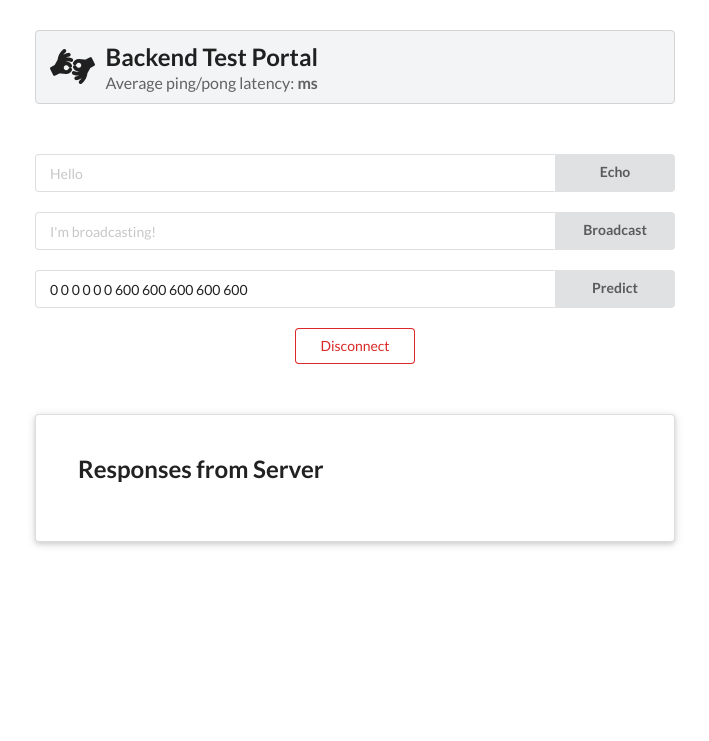
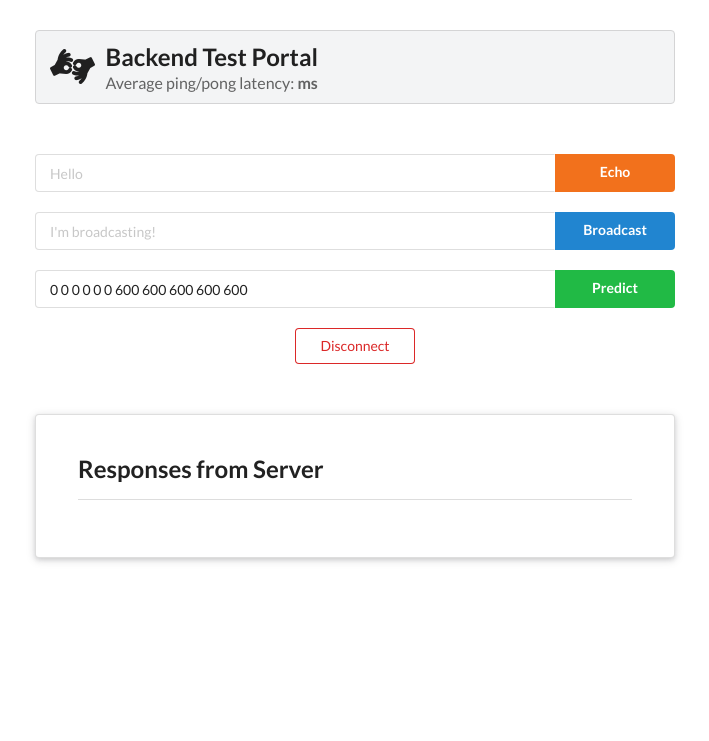
Before and after one commit to christinayyma/Capstone, a Flask app: page / in a window 1280 px wide. Shown: the top 741 px of the page, without its empty margins (285-994 px from the left). Run offline with Flask 2, Linux system fonts and the light colour scheme; parts of the project's set-up code (start-up, migrations or seed data) failed here and were passed over; some libraries are stand-ins or nearby versions.

Commit message:
Some more UI changes

```diff
--- a/backend/main.py
+++ b/backend/main.py
@@ -1,6 +1,7 @@
 from flask import Flask, render_template, session, request
 from flask_socketio import SocketIO, send, emit, disconnect
 from predict import predict
+import time
 
 async_mode = "eventlet"
 
--- a/backend/templates/index.html
+++ b/backend/templates/index.html
@@ -24,21 +24,20 @@
         <!-- <p>Async mode is: <b>{{ async_mode }}</b></p> -->
         <div class="ui input fluid action field">
             <input type="text" id="emit_data" placeholder="Hello">
-            <div id="echo" class="ui button">Echo</div>
+            <div id="echo" class="ui orange button">Echo</div>
         </div>
         <div class="ui input fluid action field">
             <input type="text" id="broadcast_data" placeholder="I'm broadcasting!">
-            <div id="broadcast" class="ui button">Broadcast</div>
+            <div id="broadcast" class="ui blue button">Broadcast</div>
         </div>
         <div class="ui input fluid action field">
             <input type="text" id="msg_data" value="0 0 0 0 0 0 600 600 600 600 600" placeholder="Data">
-            <div id="msg" class="ui button">Predict</div>
+            <div id="msg" class="ui green button">Predict</div>
         </div>
         <div id="disconnect" class="ui basic red button disconnect">Disconnect</div>
-        <!-- <h2>Receive:</h2>
-        <div id="log"></div> -->
         <div class="ui raised very padded text segment">
             <h2 class="ui header">Responses from Server</h2>
+            <div class="ui divider"></div>
             <div id="log"></div>
         </div>
     </div>
```
